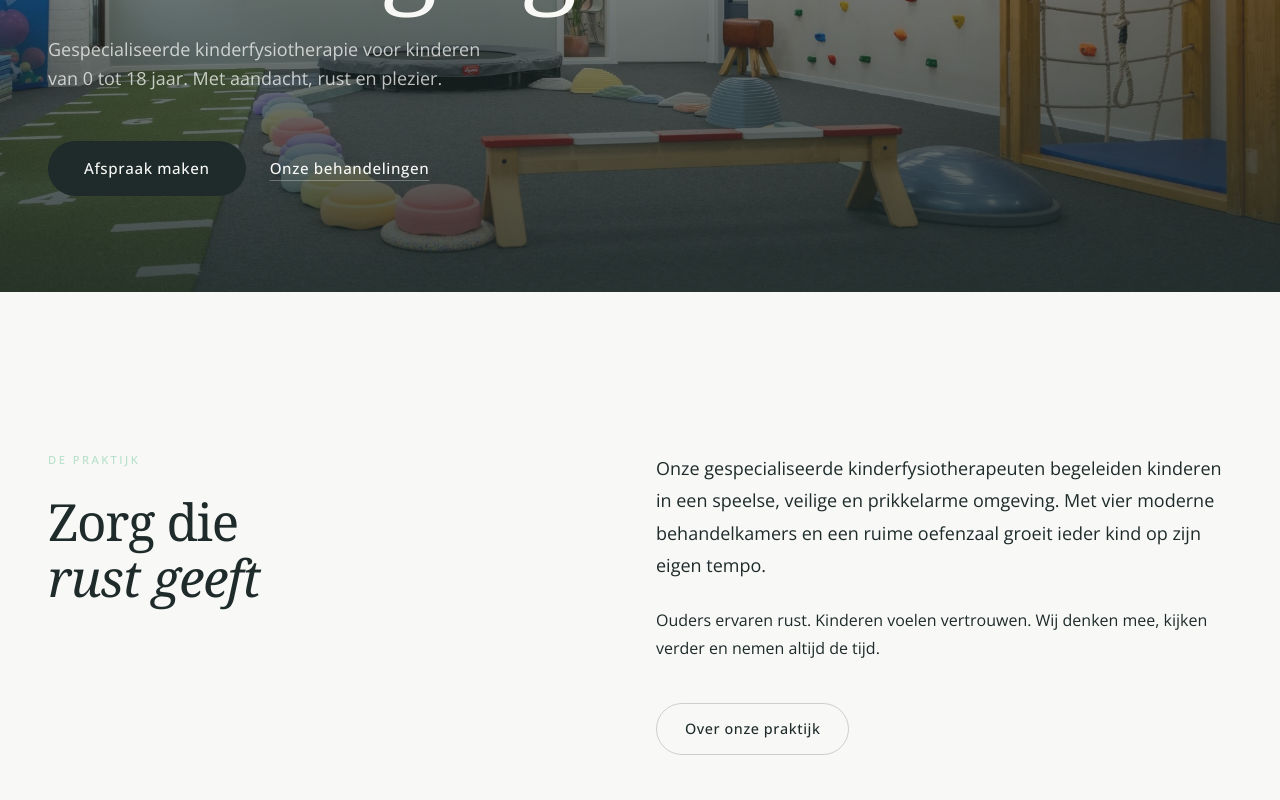
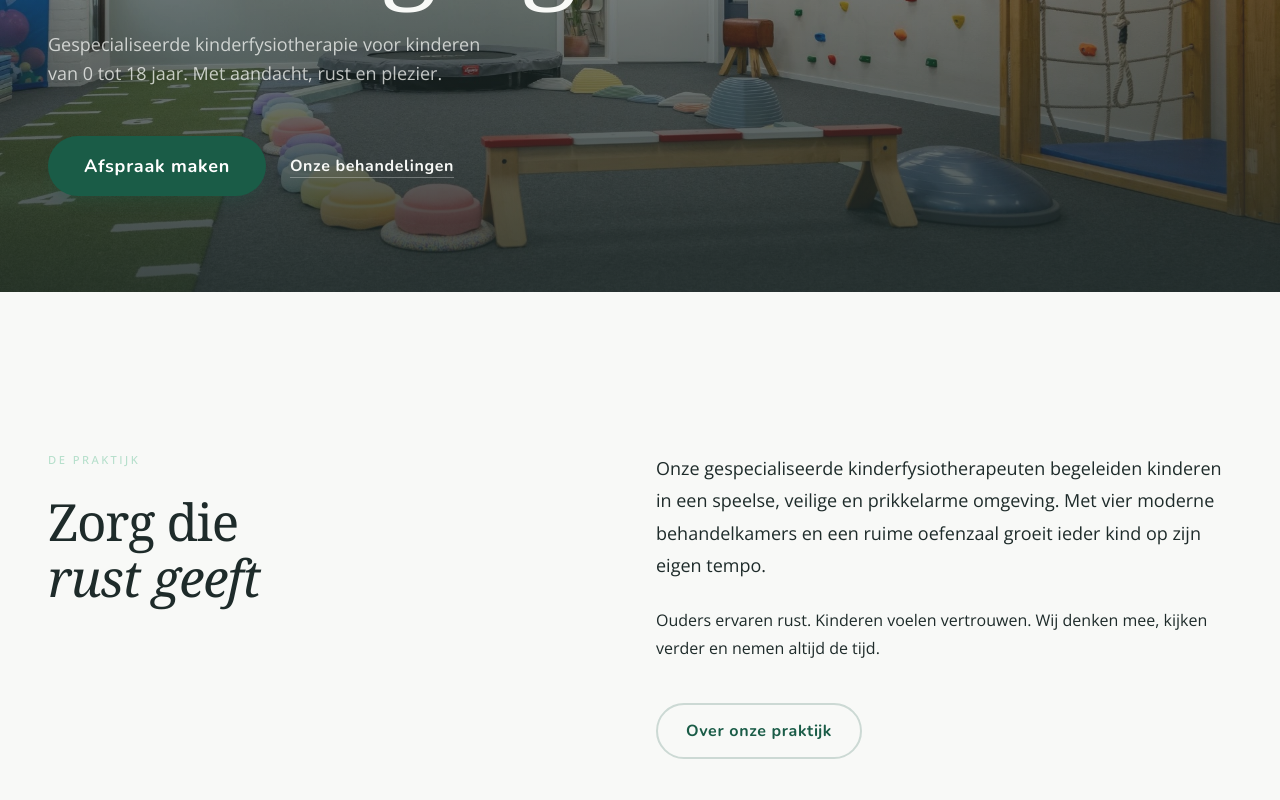
Before and after one commit to Maximustopdeals/kidsfysio-capelle-next-js, a Next.js app: page / in a window 1280 px wide. Shown: the part 1460-2260 px from the top of the page. Built offline with nearby package versions, Linux system fonts and the light colour scheme.

Commit message:
Refactor Button component styles and sizes

```diff
--- a/src/components/Button.tsx
+++ b/src/components/Button.tsx
@@ -1,7 +1,7 @@
 import Link from "next/link";
 import { type ReactNode } from "react";
 
-type Variant = "primary" | "secondary" | "ghost" | "outline" | "text";
+type Variant = "primary" | "secondary" | "outline" | "ghost" | "text";
 type Size = "sm" | "md" | "lg";
 
 interface ButtonProps {
@@ -17,25 +17,25 @@ interface ButtonProps {
 }
 
 const base =
-  "inline-flex items-center justify-center gap-2.5 font-medium tracking-[0.04em] transition-all duration-500 ease-out focus-visible:outline-none focus-visible:ring-1 focus-visible:ring-sage/50 focus-visible:ring-offset-2 disabled:opacity-50 disabled:pointer-events-none";
+  "inline-flex items-center justify-center gap-2.5 font-nunito font-bold tracking-[0.04em] transition-all duration-300 ease-out focus-visible:outline-none focus-visible:ring-2 focus-visible:ring-sage focus-visible:ring-offset-2 disabled:opacity-50 disabled:pointer-events-none";
 
 const variants: Record<Variant, string> = {
   primary:
-    "bg-charcoal text-cream hover:bg-ink",
+    "bg-forest text-white shadow-lg shadow-forest/20 hover:bg-charcoal hover:-translate-y-0.5",
   secondary:
-    "bg-sage text-cream hover:bg-forest",
+    "bg-sage text-charcoal hover:bg-forest hover:text-white",
   outline:
-    "border border-charcoal/20 text-charcoal hover:border-charcoal/50 hover:bg-charcoal/[0.03]",
+    "border-2 border-forest/20 text-forest hover:border-forest hover:bg-forest/5",
   ghost:
-    "text-sage hover:text-forest",
+    "text-forest hover:text-charcoal hover:bg-forest/5",
   text:
-    "text-charcoal underline underline-offset-[6px] decoration-charcoal/25 hover:decoration-charcoal/60 px-0",
+    "text-charcoal underline underline-offset-[6px] decoration-charcoal/30 hover:decoration-charcoal px-0",
 };
 
 const sizes: Record<Size, string> = {
-  sm: "px-5 py-2.5 text-[0.8rem] rounded-full",
-  md: "px-7 py-3.5 text-[0.9rem] rounded-full",
-  lg: "px-9 py-4 text-[0.95rem] rounded-full",
+  sm: "px-5 py-2.5 text-sm rounded-full",
+  md: "px-7 py-3.5 text-base rounded-full",
+  lg: "px-9 py-4 text-lg rounded-full",
 };
 
 export default function Button({
@@ -49,7 +49,7 @@ export default function Button({
   disabled,
   external,
 }: ButtonProps) {
-  const sizeClass = variant === "text" ? "text-[0.95rem]" : sizes[size];
+  const sizeClass = variant === "text" ? "text-base" : sizes[size];
   const classes = `${base} ${variants[variant]} ${sizeClass} ${className}`;
 
   if (href) {
```
